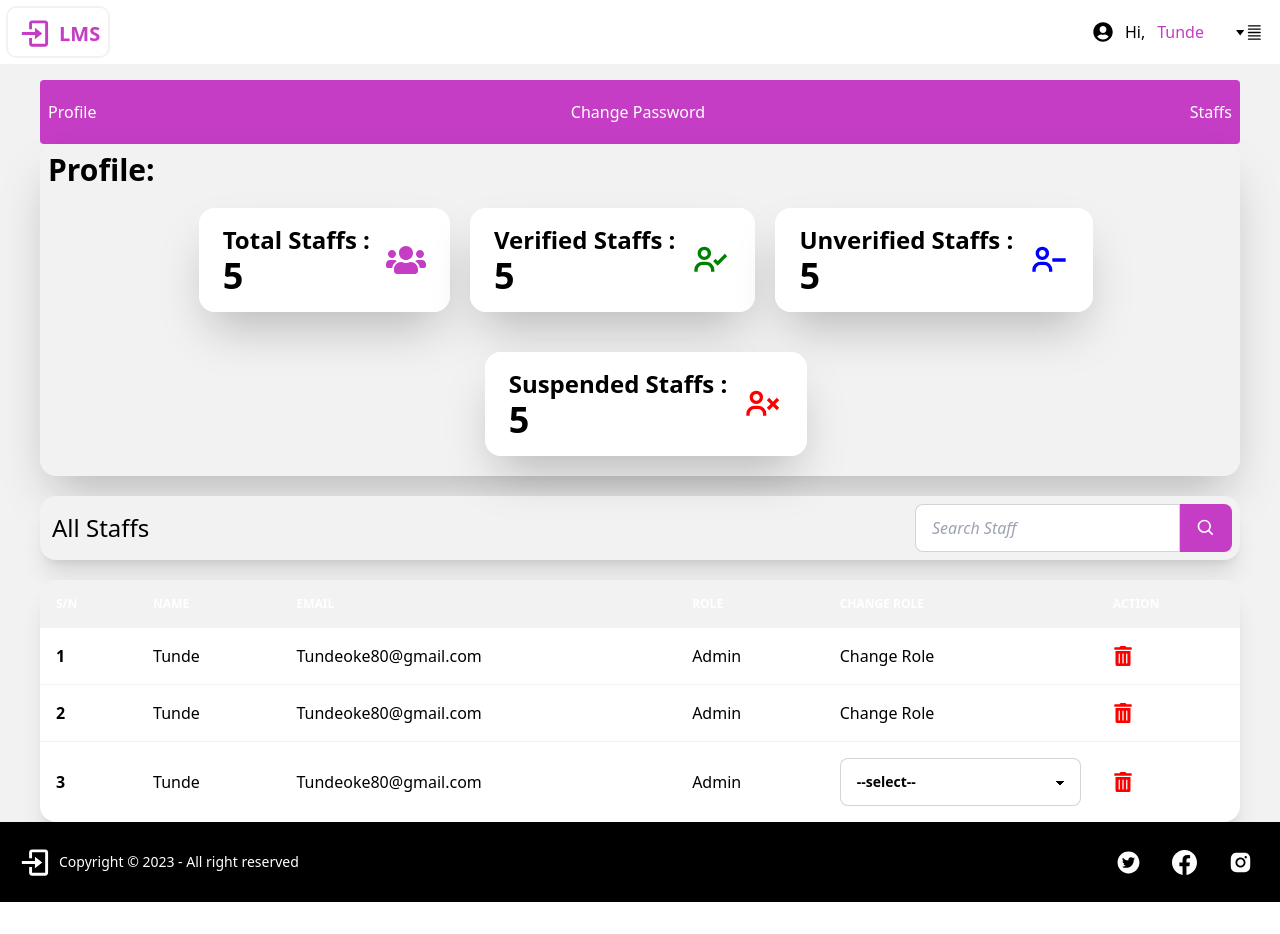
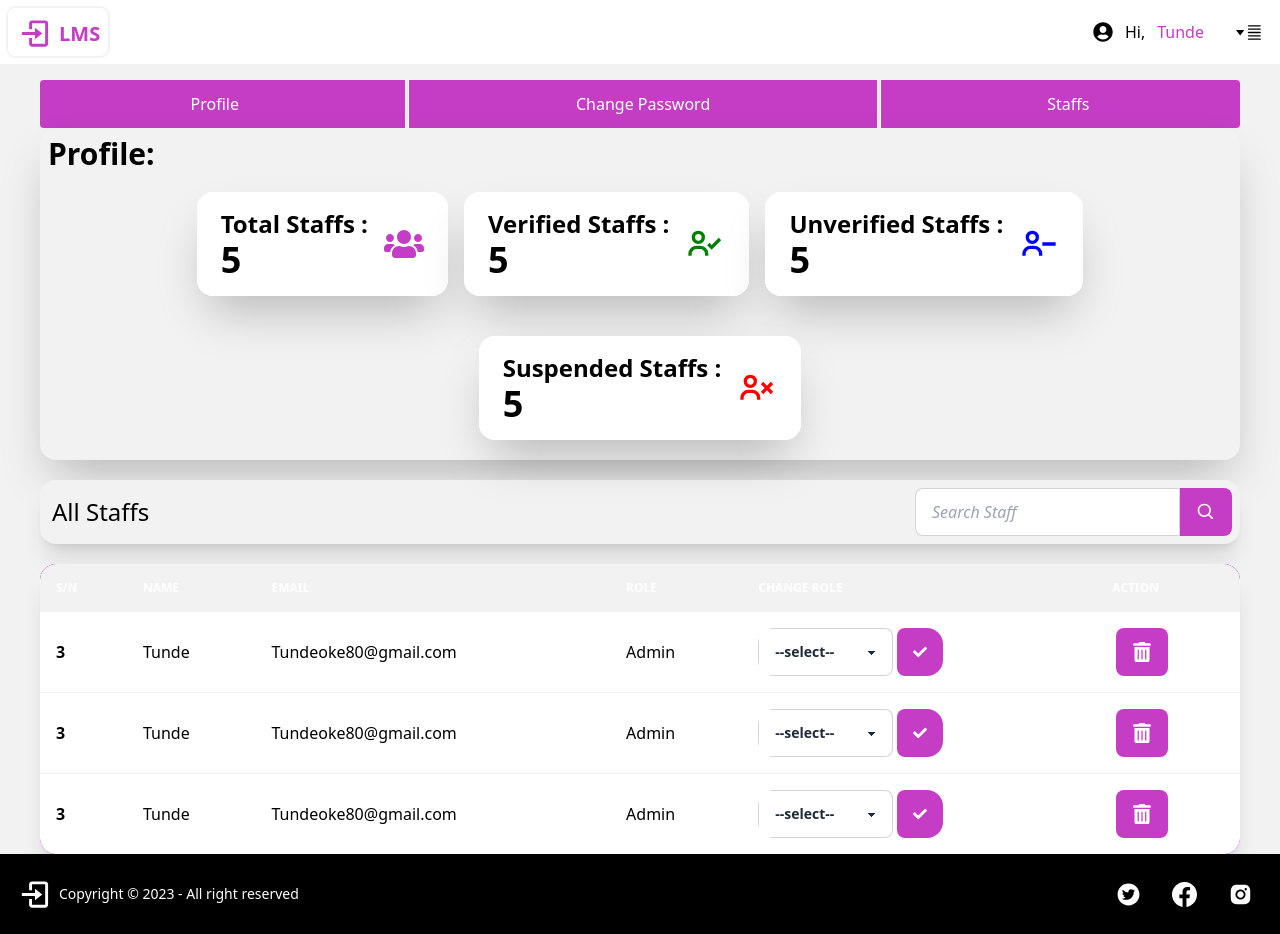
Before and after one commit to Twise007/lms, a React (Create React App) app: page /staffslist in a window 1280 px wide. Before the commit the page ends 902 px from the top, so only its background shows below. Built offline with nearby package versions, Linux system fonts and the light colour scheme.

Commit message:
loader page

```diff
--- a/public/index.html
+++ b/public/index.html
@@ -10,17 +10,14 @@
       content="Web site created using create-react-app"
     />
     <link rel="apple-touch-icon" href="%PUBLIC_URL%/logo192.png" />
-
     <link rel="manifest" href="%PUBLIC_URL%/manifest.json" />
 
     <title>LMS App</title>
   </head>
   <body>
     <noscript>You need to enable JavaScript to run this app.</noscript>
-    <div id="root">
-
-
-    </div>
+    <div id="loader"></div>
+    <div id="root"></div>
 
   </body>
 </html>
--- a/src/App.js
+++ b/src/App.js
@@ -1,5 +1,6 @@
 import { BrowserRouter, Route, Routes } from "react-router-dom";
 import Layout from "./components/Layout";
+import Loader from "./components/Loader";
 import Wave from "./components/Wave";
 import Forgot from "./pages/auth/Forgot";
 import Login from "./pages/auth/Login";
@@ -19,6 +20,7 @@ function App() {
   return (
     <>
       <BrowserRouter>
+
         <Routes>
           <Route path="/" element={<Layout><Home /></Layout>} />
           <Route path="/login" element={<Wave><Login /></Wave>} />
--- a/src/components/Header.jsx
+++ b/src/components/Header.jsx
@@ -8,7 +8,7 @@ import Htitle from './Htitle'
 const Header = () => {
 
   return (
-    <div className="navbar bg-bg-white"style={{position:"fixed", zIndex:"999"}}>
+    <div className="navbar bg-bg-white"style={{position:"fixed", zIndex:"12"}}>
         <Htitle/>
         <div className="flex-none text-bg-black">
             <ul className="menu menu-horizontal px-1">
--- /dev/null
+++ b/src/components/Loader.jsx
@@ -0,0 +1,25 @@
+import React from 'react'
+import ReactDOM  from 'react-dom'
+import loaderImg from "../assets/loaderImg.gif"
+import { LoaderCss, Wrapper } from './Styles'
+
+const Loader = () => {
+    return ReactDOM.createPortal(
+        <Wrapper>
+            <LoaderCss>
+                <img className="mask mask-circle" src={loaderImg} alt="Loading..."/>
+            </LoaderCss>
+        </Wrapper>,
+        document.getElementById("loader")
+      )
+    }
+
+    export const SpinnerImg = () => {
+        return (
+            <div className="--center-all">
+                 <img src={loaderImg} alt="Loading..."/>
+            </div>
+        )
+    }
+
+export default Loader
--- a/src/components/PageMenu.jsx
+++ b/src/components/PageMenu.jsx
@@ -3,19 +3,21 @@ import { NavLink } from 'react-router-dom'
 
 const PageMenu = () => {
   return (
-    <div className="navbar bg-bg-purple text-bg-white w-full rounded ">
-        <div className='navbar-start '>
-            <NavLink to="/profile" className="hover:bg-bg-white pr-1 hover:p-2 rounded hover:text-bg-purple" activeClassName='!text-bg-purple !bg-bg-white' >
+    <div className="bg-bg-purple text-bg-white w-full rounded flex">
+        <div className='grid h-12 flex-grow card place-items-center '>
+            <NavLink to="/profile" className="hover:bg-bg-white p-2 hover:p-2 rounded hover:text-bg-purple">
                 Profile
             </NavLink>
         </div>
-        <div className='navbar-center '>
-            <NavLink to="/changepassword" className="hover:bg-bg-white pr-1 hover:p-2 rounded hover:text-bg-purple" activeClassName='!text-bg-purple !bg-bg-white'>
+        <div className="divider divider-horizontal bg-bg-white w-1 "></div>
+        <div className='grid h-12 flex-grow card place-items-center'>
+            <NavLink to="/changepassword" className="hover:bg-bg-white p-2 hover:p-2 rounded hover:text-bg-purple">
                 Change Password
             </NavLink>
         </div>
-        <div className='navbar-end '>
-            <NavLink to="/staffslist" className="hover:bg-bg-white hover:p-2 rounded hover:text-bg-purple" activeClassName='!text-bg-purple !bg-bg-white'>
+        <div className="divider divider-horizontal bg-bg-white w-1 "></div>
+        <div className='grid h-12 flex-grow card  place-items-center'>
+            <NavLink to="/staffslist" className="hover:bg-bg-white p-2 hover:p-2 rounded hover:text-bg-purple">
                 Staffs
             </NavLink>
         </div>
--- a/src/components/Styles.jsx
+++ b/src/components/Styles.jsx
@@ -38,3 +38,18 @@ transform: rotate(180deg);
     fill:  var(--color-white);
 }
 `
+export const Wrapper = styled.div`
+    position: fixed;
+    width: 100vw;
+    height: 100vh;
+    background-color: rgba(0, 0, 0, 0.7);
+    z-index: 12;
+`
+
+export const LoaderCss = styled.div`
+    position: fixed;
+    left: 50%;
+    top: 50%;
+    transform: translate(-50%, -50%);
+    z-index: 999;
+`
--- a/src/components/Wave.jsx
+++ b/src/components/Wave.jsx
@@ -5,7 +5,7 @@ import { Wave1, Wave2 } from './Styles'
 const Wave = ({children}) => {
   return (
     <div className=''>
-      <div className='navbar bg-bg-off-white' style={{zIndex:"9",position:"fixed"}}>
+      <div className='navbar bg-bg-off-white' style={{zIndex:"12",position:"fixed"}}>
         <Htitle/>
         <Wave1>
           {/* gotten from https://www.shapedivider.app/ */}
--- a/src/components/changeRole/ChangeRole.jsx
+++ b/src/components/changeRole/ChangeRole.jsx
@@ -1,17 +1,20 @@
 import React from 'react'
 import { useState } from 'react'
+import { FaCheck } from 'react-icons/fa'
 
 
 const ChangeRole = () => {
     const [staffRole, setStaffRole] = useState("")
   return (
-    <form>
+    <form className='stats '>
         <select value={staffRole} onChange={(e) => setStaffRole(e.target.value)} className="select w-full select-bordered  max-w-xs">
             <option disabled selected value="">--select--</option>
             <option value="admin">Admin</option>
             <option value="teacher">Teacher</option>
             <option value="student">Student</option>
+            <option value="suspended">Suspended</option>
         </select>
+        <button className="btn bg-bg-purple text-bg-white hover:bg-bg-white hover:text-bg-purple ml-1" style={{border:"none"}}><FaCheck/></button>
     </form>
   )
 }
--- a/src/components/staffsStats/InfoBox.jsx
+++ b/src/components/staffsStats/InfoBox.jsx
@@ -2,7 +2,7 @@ import React from 'react'
 
 const InfoBox = ({bgColor, title, count, icon}) => {
   return (
-    <div className={`stats ml-3 mt-3 mb-5 shadow-2xl ${bgColor}`}>
+    <div className={`stats m-1  mt-3 mb-5 shadow-2xl ${bgColor}`}>
         <div className="stats">
             <div className="stat bg-bg-white">
                 <div className="stat-figure">{icon}</div>
--- a/src/components/staffsStats/StaffsStats.jsx
+++ b/src/components/staffsStats/StaffsStats.jsx
@@ -13,7 +13,7 @@ const StaffsStats = () => {
   return (
     <div className='shadow-2xl rounded-box'>
         <h1 className='text-bg-black text-3xl font-bold p-2'>Profile:</h1>
-        <div className=" justify-center card-actions">
+        <div className="justify-center card-actions">
             <InfoBox
                 icon={icon1}
                 title={"Total"}
@@ -32,7 +32,7 @@ const StaffsStats = () => {
                 count={"5"}
                 bgColor=""
             />
-                        <InfoBox
+            <InfoBox
                 icon={icon4}
                 title={"Suspended"}
                 count={"5"}
--- a/src/pages/profile/Profile.jsx
+++ b/src/pages/profile/Profile.jsx
@@ -32,7 +32,8 @@ const profile = () => {};
   return (
     <div className='bg-bg-off-white  min-h-screen pt-20 px-10'>
       <PageMenu />
-        <div className="card bg-bg-off-white text-bg-black shadow-2xl my-5 ">
+      <div className='hero'>
+        <div className="card w-96 bg-bg-off-white text-bg-black shadow-2xl my-5 ">
           <h1 className='text-bg-black text-3xl font-bold p-2 '>Profile:</h1>
           <div className='text-center bg-white'>
             <figure className="mx-8 pt-5">
@@ -80,6 +81,7 @@ const profile = () => {};
             </form>
           </div>
         </div>
+      </div>
     </div>
   )
 }
--- a/src/pages/staffs/StaffsList.jsx
+++ b/src/pages/staffs/StaffsList.jsx
@@ -17,8 +17,8 @@ const StaffsList = () => {
     </div>
 
     <div className='overflow-x-auto bg-bg-off-white rounded-box shadow-xl mt-5 text-bg-black'>
-      <table className="table w-full bg-bg-purple!important">
-        <thead className='text-bg-white'>
+      <table className="table w-full bg-bg-purple">
+        <thead className='text-bg-white bg-bg-purple'>
           <tr>
             <th>s/n</th>
             <th>Name</th>
@@ -30,27 +30,17 @@ const StaffsList = () => {
         </thead>
         <tbody>
           <tr className="hover">
-            <th>1</th>
+            <th>3</th>
             <td>Tunde</td>
             <td>Tundeoke80@gmail.com</td>
             <td>Admin</td>
             <td>
-              Change Role
+              <ChangeRole/>
             </td>
             <td>
-              <FaTrashAlt size={20} color='red'/>
-            </td>
-          </tr>
-          <tr className="hover">
-            <th>2</th>
-            <td>Tunde</td>
-            <td>Tundeoke80@gmail.com</td>
-            <td>Admin</td>
-            <td>
-              Change Role
-            </td>
-            <td>
-              <FaTrashAlt size={20} color='red'/>
+              <button className="btn bg-bg-purple text-bg-white hover:bg-bg-white hover:text-bg-purple ml-1" style={{border:"none"}}>
+                <FaTrashAlt size={20} />
+              </button>
             </td>
           </tr>
           <tr className="hover">
@@ -62,7 +52,23 @@ const StaffsList = () => {
               <ChangeRole/>
             </td>
             <td>
-              <FaTrashAlt size={20} color='red'/>
+              <button className="btn bg-bg-purple text-bg-white hover:bg-bg-white hover:text-bg-purple ml-1" style={{border:"none"}}>
+                <FaTrashAlt size={20} />
+              </button>
+            </td>
+          </tr>
+          <tr className="hover">
+            <th>3</th>
+            <td>Tunde</td>
+            <td>Tundeoke80@gmail.com</td>
+            <td>Admin</td>
+            <td>
+              <ChangeRole/>
+            </td>
+            <td>
+              <button className="btn bg-bg-purple text-bg-white hover:bg-bg-white hover:text-bg-purple ml-1" style={{border:"none"}}>
+                <FaTrashAlt size={20} />
+              </button>
             </td>
           </tr>
         </tbody>
```
Also changed, not shown: src/assets/loaderImg.gif (added).
